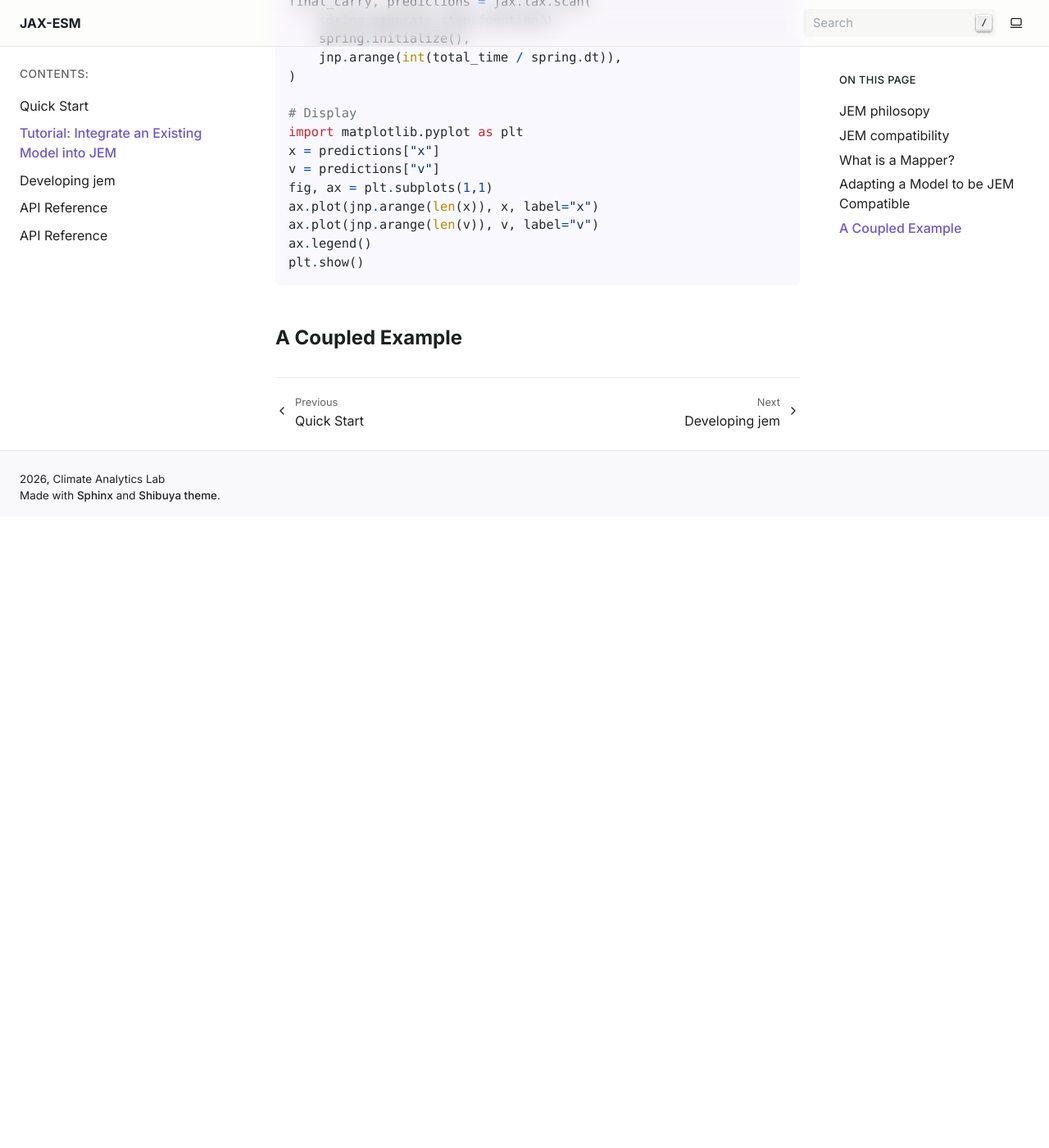
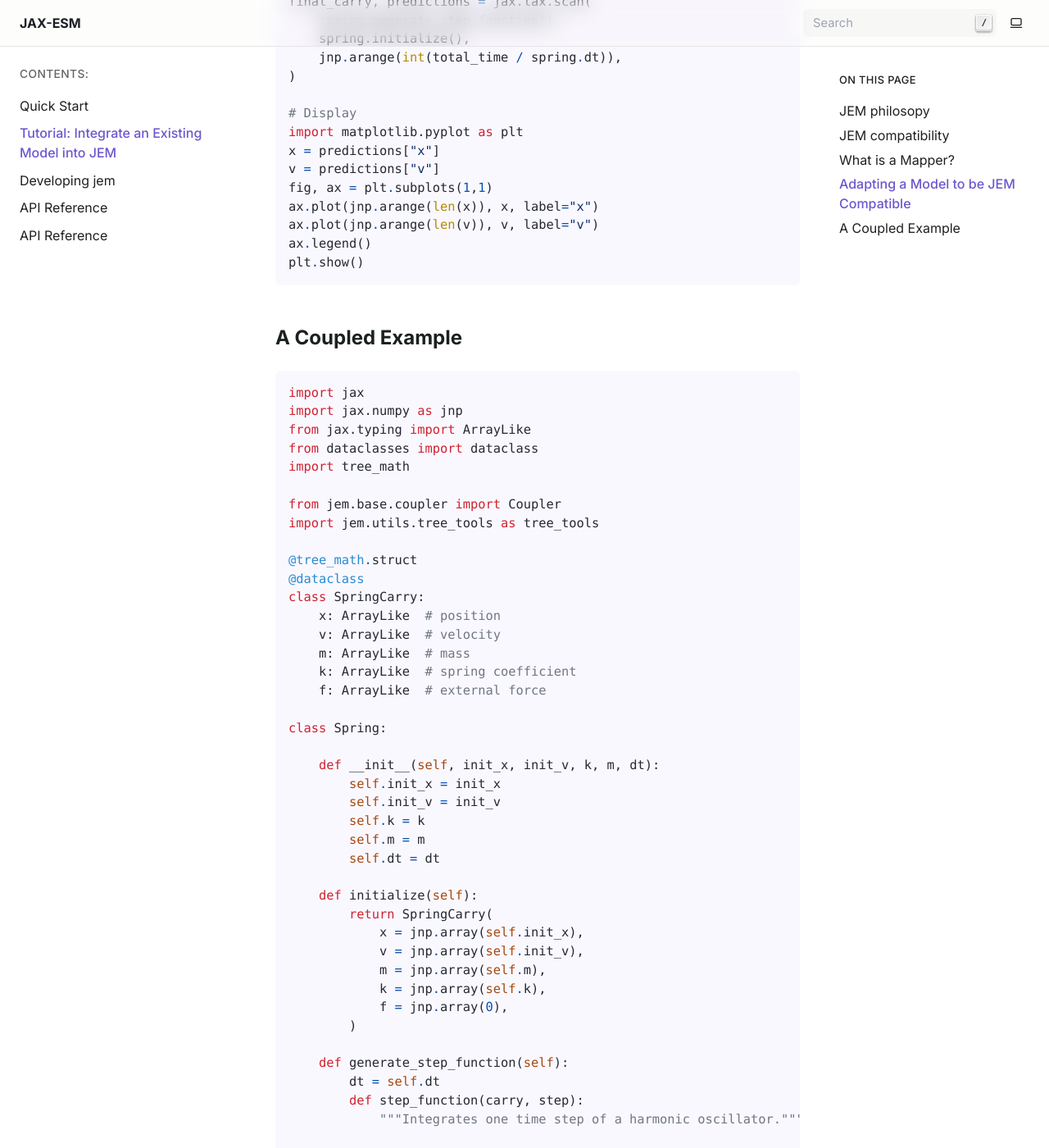
Before and after one commit to climate-analytics-lab/jax-esm, a Sphinx documentation site: the page built from docs/source/tutorial.rst, in a window 1280 px wide and 1400 px high, scrolled down 2360 px. Shown: the whole window at 82% size. Built offline with Sphinx 7.4.7, drawn with Linux system fonts in a browser that asks for light colours; before the commit the page ends 2990 px from its top, so only the background shows below that; some of the changed text lies outside the part shown.

Commit message:
Add coupled docs

```diff
--- a/docs/source/tutorial.rst
+++ b/docs/source/tutorial.rst
@@ -106,3 +106,56 @@
 
 A Coupled Example
 -----------------
+
+.. code-block:: python
+
+    import jax
+    import jax.numpy as jnp
+    from jax.typing import ArrayLike
+    from dataclasses import dataclass
+    import tree_math
+
+    from jem.base.coupler import Coupler
+    import jem.utils.tree_tools as tree_tools
+
+    @tree_math.struct
+    @dataclass
+    class SpringCarry:
+        x: ArrayLike  # position
+        v: ArrayLike  # velocity
+        m: ArrayLike  # mass
+        k: ArrayLike  # spring coefficient
+        f: ArrayLike  # external force
+
+    class Spring:
+
+        def __init__(self, init_x, init_v, k, m, dt):
+            self.init_x = init_x
+            self.init_v = init_v
+            self.k = k
+            self.m = m
+            self.dt = dt
+
+        def initialize(self):
+            return SpringCarry(
+                x = jnp.array(self.init_x),
+                v = jnp.array(self.init_v),
+                m = jnp.array(self.m),
+                k = jnp.array(self.k),
+                f = jnp.array(0),
+            )
+
+        def generate_step_function(self):
+            dt = self.dt
+            def step_function(carry, step):
+                """Integrates one time step of a harmonic oscillator."""
+
+                # Physics: a = -k/m * x + f
+                acceleration = - (carry.k * carry.x + carry.f) / carry.m
+
+                # Update state (Semi-implicit Euler for better stability)
+                new_v = carry.v + acceleration * dt
+                new_x = carry.x + new_v * dt
+
+                carry.v = new_v
+                carry.x = new_x
```
